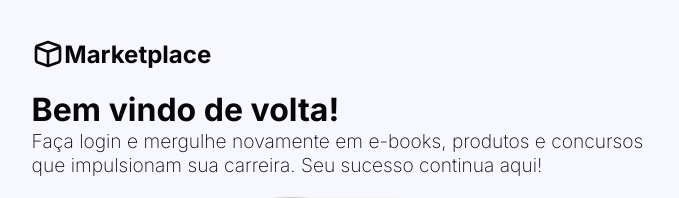
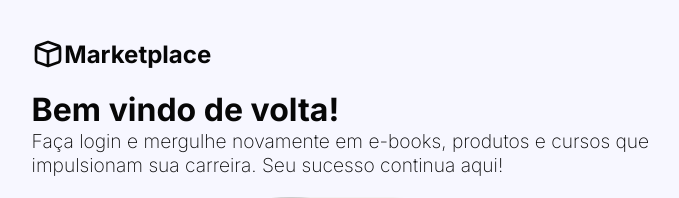
Before and after one commit to arthur-dnts/marketplace, a web app: file pages/log-in.html in a window 1280 px wide. Shown: the top 198 px of the page, without its empty margins (30-709 px from the left). Run offline with its HTML, style and script files only (its server is not run), Linux system fonts and the light colour scheme.

Commit message:
Update log-in.html

```diff
--- a/pages/log-in.html
+++ b/pages/log-in.html
@@ -23,7 +23,7 @@
                     </div>
                     <div class="image-text">
                         <h1>Bem vindo de volta!</h1>
-                        <p>Faça login e mergulhe novamente em e-books, produtos e concursos que impulsionam sua carreira. Seu sucesso continua aqui!</p>
+                        <p>Faça login e mergulhe novamente em e-books, produtos e cursos que impulsionam sua carreira. Seu sucesso continua aqui!</p>
                     </div>
                     <div class="side-image">
                         <img src="../assets/svg/static/form-log-in.svg" alt="form-log-in">
```
